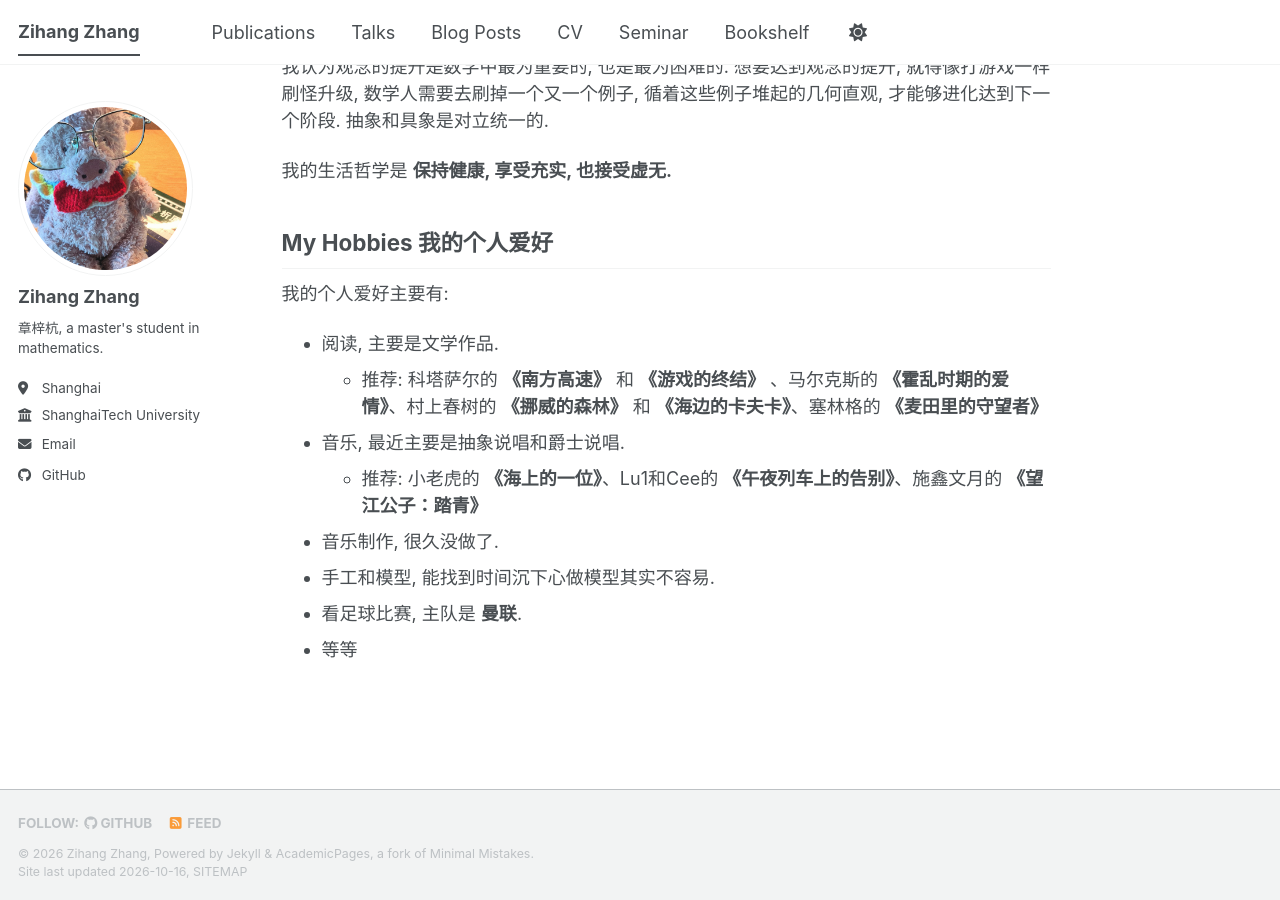
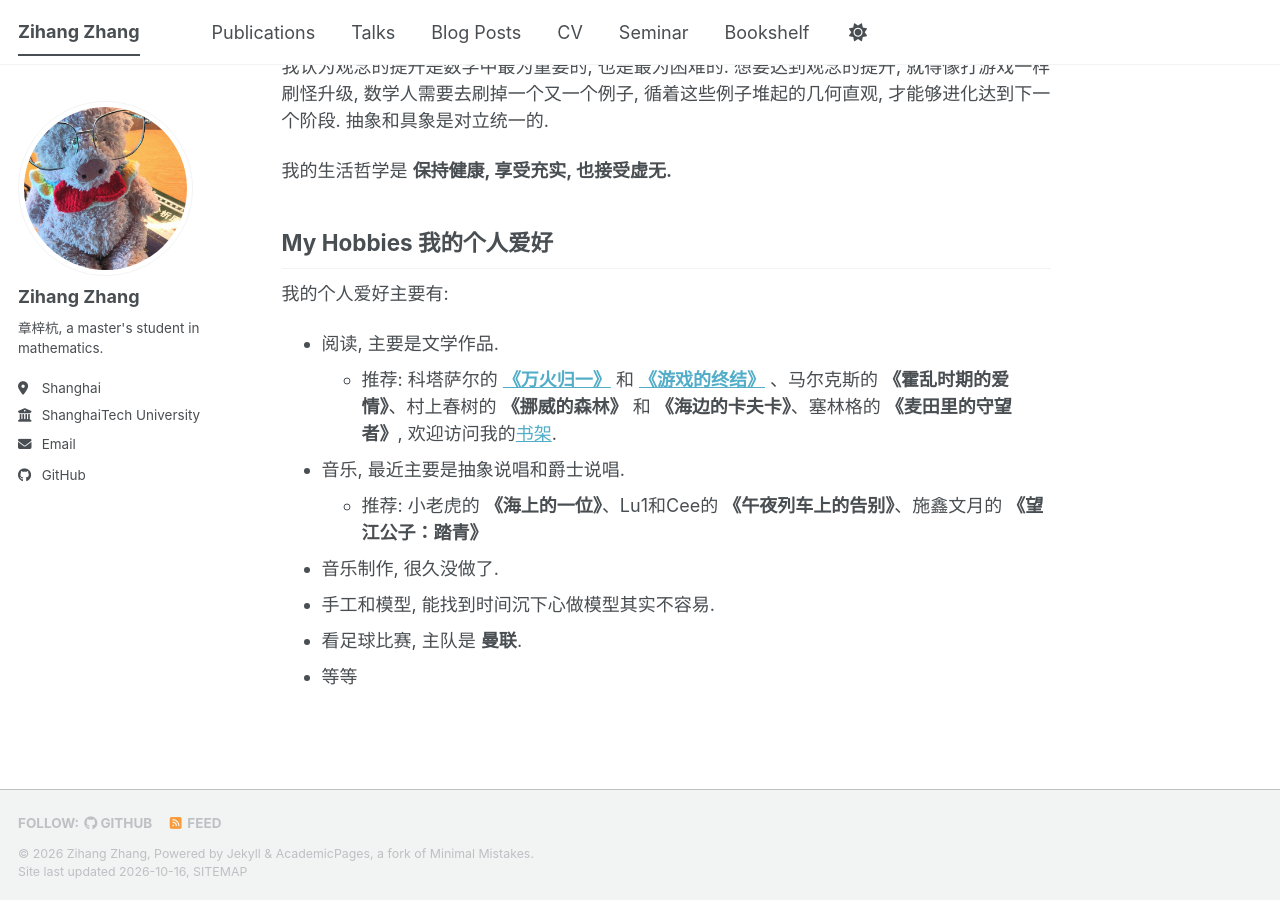
Before and after one commit to ZZH-DSL/ZZH-DSL.github.io, a Jekyll site: the page built from _pages/about.md, in a window 1280 px wide and 900 px high, scrolled down 1419 px. Built offline with Jekyll 4.4.1, drawn with Linux system fonts in a browser that asks for light colours; a script bundle is joined from its source files by our own code; library files that are not in the unit come from our copies.

Commit message:
主页增加了一个到书架的跳转

```diff
--- a/_pages/about.md
+++ b/_pages/about.md
@@ -50,7 +50,7 @@ My primary research interests lie in algebraic geometry, especially related topi
 我的个人爱好主要有:
 
 - 阅读, 主要是文学作品.
-  - 推荐: 科塔萨尔的 **《南方高速》** 和 **《游戏的终结》** 、马尔克斯的 **《霍乱时期的爱情》**、村上春树的 **《挪威的森林》** 和 **《海边的卡夫卡》**、塞林格的 **《麦田里的守望者》**
+  - 推荐: 科塔萨尔的 [**《万火归一》**](/_books/All-Fires-the-Fire.md) 和 [**《游戏的终结》**](/_books/End-of-the-Game.md) 、马尔克斯的 **《霍乱时期的爱情》**、村上春树的 **《挪威的森林》** 和 **《海边的卡夫卡》**、塞林格的 **《麦田里的守望者》**, 欢迎访问我的[书架]({{ '/bookshelf/' | relative_url }}).
 - 音乐, 最近主要是抽象说唱和爵士说唱.
   - 推荐: 小老虎的 **《海上的一位》**、Lu1和Cee的 **《午夜列车上的告别》**、施鑫文月的 **《望江公子：踏青》**
 - 音乐制作, 很久没做了.
```
